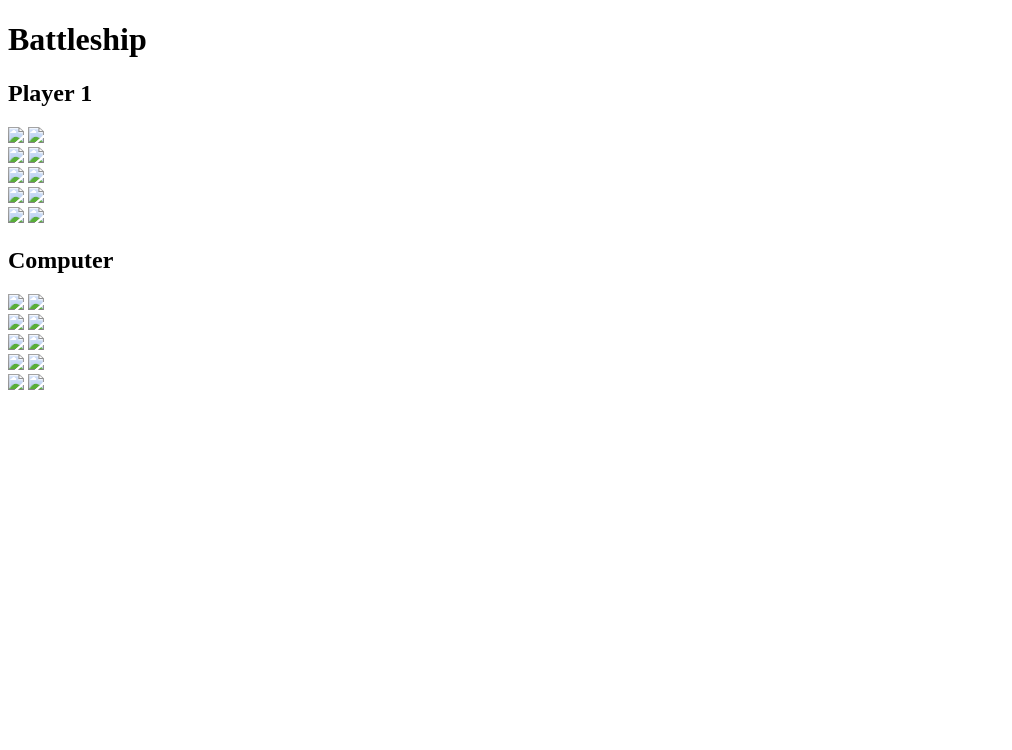
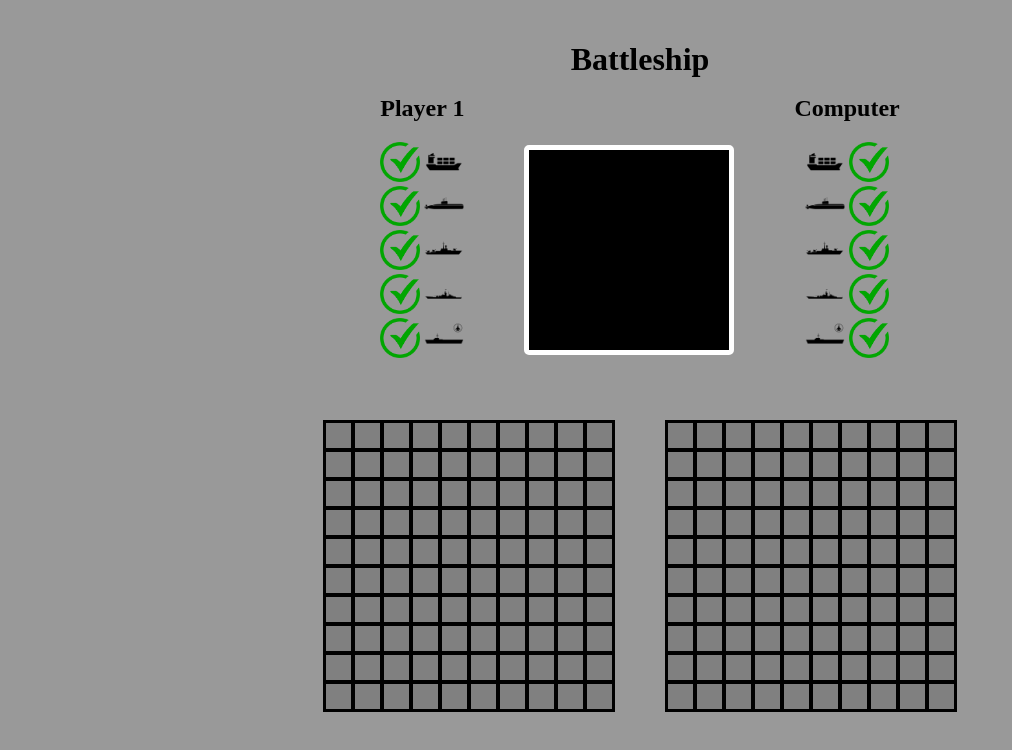
Before and after one commit to napolitanj/Battleship2, a website built with webpack: page index.html in a window 1280 px wide. Shown: the whole page, without its empty margins (0-1012 px from the left). Built offline with nearby package versions, Linux system fonts and the light colour scheme; files whose address does not match are found by name.

Commit message:
add rendering of boards

```diff
--- a/index.html
+++ b/index.html
@@ -1,66 +1,64 @@
-<!DOCTYPE HTML>
+<!DOCTYPE html>
 
 <html>
-
   <head>
-    <meta charset ="utf-8">
+    <meta charset="utf-8" />
     <title>Battleship</title>
-    <link rel="stylesheet" href="dist/style.css">
+    <link rel="stylesheet" href="dist/style.css" />
     <script src="dist/main.js" defer></script>
   </head>
 
   <body>
     <h1>Battleship</h1>
-    <div class = "displays">
+    <div class="displays">
       <div class="shipIconWindow">
         <h2>Player 1</h2>
         <div>
-                <img class="shipIcon" id="p1Cargo" src="dist/icons/check.png">
-                <img class="shipIcon" src="dist/icons/cargo.png">
+          <img class="shipIcon" id="p1Cargo" src="dist/icons/check.png" />
+          <img class="shipIcon" src="dist/icons/cargo.png" />
         </div>
         <div>
-                <img class="shipIcon" id="p1Sub" src="dist/icons/check.png">
-                <img class="shipIcon" src="dist/icons/sub.png">
+          <img class="shipIcon" id="p1Sub" src="dist/icons/check.png" />
+          <img class="shipIcon" src="dist/icons/sub.png" />
         </div>
         <div>
-                <img class="shipIcon" id="p1Destroyer" src="dist/icons/check.png">
-                <img class="shipIcon" src="dist/icons/destroyer.png">
+          <img class="shipIcon" id="p1Destroyer" src="dist/icons/check.png" />
+          <img class="shipIcon" src="dist/icons/destroyer.png" />
         </div>
         <div>
-                <img class="shipIcon" id="p1Battleship" src="dist/icons/check.png">
-                <img class="shipIcon" src="dist/icons/battleship.png">
+          <img class="shipIcon" id="p1Battleship" src="dist/icons/check.png" />
+          <img class="shipIcon" src="dist/icons/battleship.png" />
         </div>
         <div>
-                <img class="shipIcon" id="p1Carrier" src="dist/icons/check.png">
-                <img class="shipIcon" src="dist/icons/carrier.png">
+          <img class="shipIcon" id="p1Carrier" src="dist/icons/check.png" />
+          <img class="shipIcon" src="dist/icons/carrier.png" />
         </div>
       </div>
       <div class="displayWindow" id="displayWindow"></div>
       <div class="shipIconWindow">
         <h2>Computer</h2>
         <div>
-                <img class="shipIcon" src="dist/icons/cargo.png">
-                <img class="shipIcon" id="p2Cargo" src="dist/icons/check.png">
+          <img class="shipIcon" src="dist/icons/cargo.png" />
+          <img class="shipIcon" id="p2Cargo" src="dist/icons/check.png" />
         </div>
         <div>
-                <img class="shipIcon" src="dist/icons/sub.png">
-                <img class="shipIcon" id="p2Sub" src="dist/icons/check.png">
+          <img class="shipIcon" src="dist/icons/sub.png" />
+          <img class="shipIcon" id="p2Sub" src="dist/icons/check.png" />
         </div>
         <div>
-                <img class="shipIcon" src="dist/icons/destroyer.png">
-                <img class="shipIcon" id="p2Destroyer" src="dist/icons/check.png">
+          <img class="shipIcon" src="dist/icons/destroyer.png" />
+          <img class="shipIcon" id="p2Destroyer" src="dist/icons/check.png" />
         </div>
         <div>
-                <img class="shipIcon" src="dist/icons/battleship.png">
-                <img class="shipIcon" id="p2Battleship" src="dist/icons/check.png">
+          <img class="shipIcon" src="dist/icons/battleship.png" />
+          <img class="shipIcon" id="p2Battleship" src="dist/icons/check.png" />
         </div>
         <div>
-                <img class="shipIcon" src="dist/icons/carrier.png">
-                <img class="shipIcon" id="p2Carrier" src="dist/icons/check.png">
+          <img class="shipIcon" src="dist/icons/carrier.png" />
+          <img class="shipIcon" id="p2Carrier" src="dist/icons/check.png" />
         </div>
       </div>
     </div>
-    <div class="gameBoard" id="gameBoard"></div>
+    <div class="gameBoardContainer" id="gameBoardContainer"></div>
   </body>
-
 </html>
--- /dev/null
+++ b/src/DOMComponents/DOMFunctions.js
@@ -0,0 +1,13 @@
+import element from "./elements.js"
+
+const DOMFunction = () => {
+    const ele = element()
+    return {
+        renderBoards() {
+            ele.gameBoardContainer.appendChild(ele.p1board);
+            ele.gameBoardContainer.appendChild(ele.p2board)
+        }
+    }
+}
+
+export default DOMFunction;
--- /dev/null
+++ b/src/DOMComponents/elements.js
@@ -0,0 +1,22 @@
+function generateBoard(cssClass) {
+    const boardDOM = document.createElement("div");
+    boardDOM.classList.add(cssClass);
+    for (let i = 0; i < 100; i++) {
+        const gridSquare = document.createElement("div")
+        gridSquare.classList.add("gridSquare");
+        gridSquare.setAttribute("id",i);
+        boardDOM.appendChild(gridSquare);
+    }
+    return boardDOM;
+}
+
+const element = () => {
+    return {
+        gameBoardContainer:document.getElementById("gameBoardContainer"),
+        display:document.getElementById("displayWindow"),
+        p1board:generateBoard("gameGrid1"),
+        p2board:generateBoard("gameGrid2")
+    }
+};
+
+export default element;
--- /dev/null
+++ b/src/components/game.js
@@ -0,0 +1,15 @@
+import Gameboard from "../components/gameboard.js"
+import Player from "../components/player.js"
+import DOMFunction from "../DOMComponents/DOMFunctions.js"
+
+//Initialize Game
+const Game = () => {
+    const modDOM = DOMFunction();
+    //Create Human and Computer player
+    const player1 = Player("Player 1")
+    const computer = Player("Computer")
+
+    modDOM.renderBoards();
+}
+
+export default Game;
--- a/src/index.js
+++ b/src/index.js
@@ -0,0 +1,3 @@
+import Game from "./components/game.js"
+
+Game();
```
Also changed, not shown: dist/icons/battleship.png (added), dist/icons/cargo.png (added), dist/icons/carrier.png (added), dist/icons/check.png (added), dist/icons/destroyer.png (added), dist/icons/sub.png (added), dist/icons/x.png (added), dist/main.js, dist/style.css (added). Lines whose indentation alone changed are shown as unchanged.
